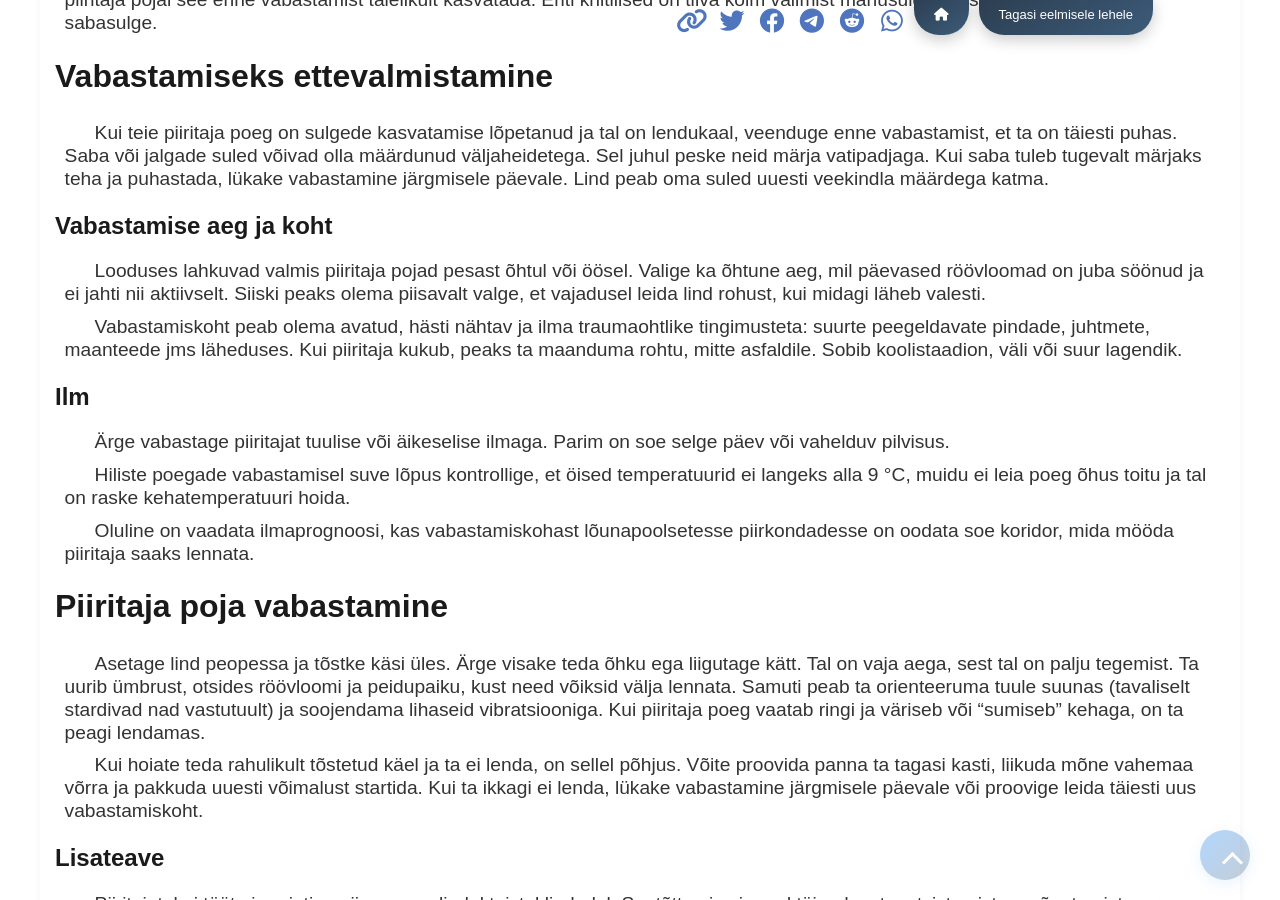
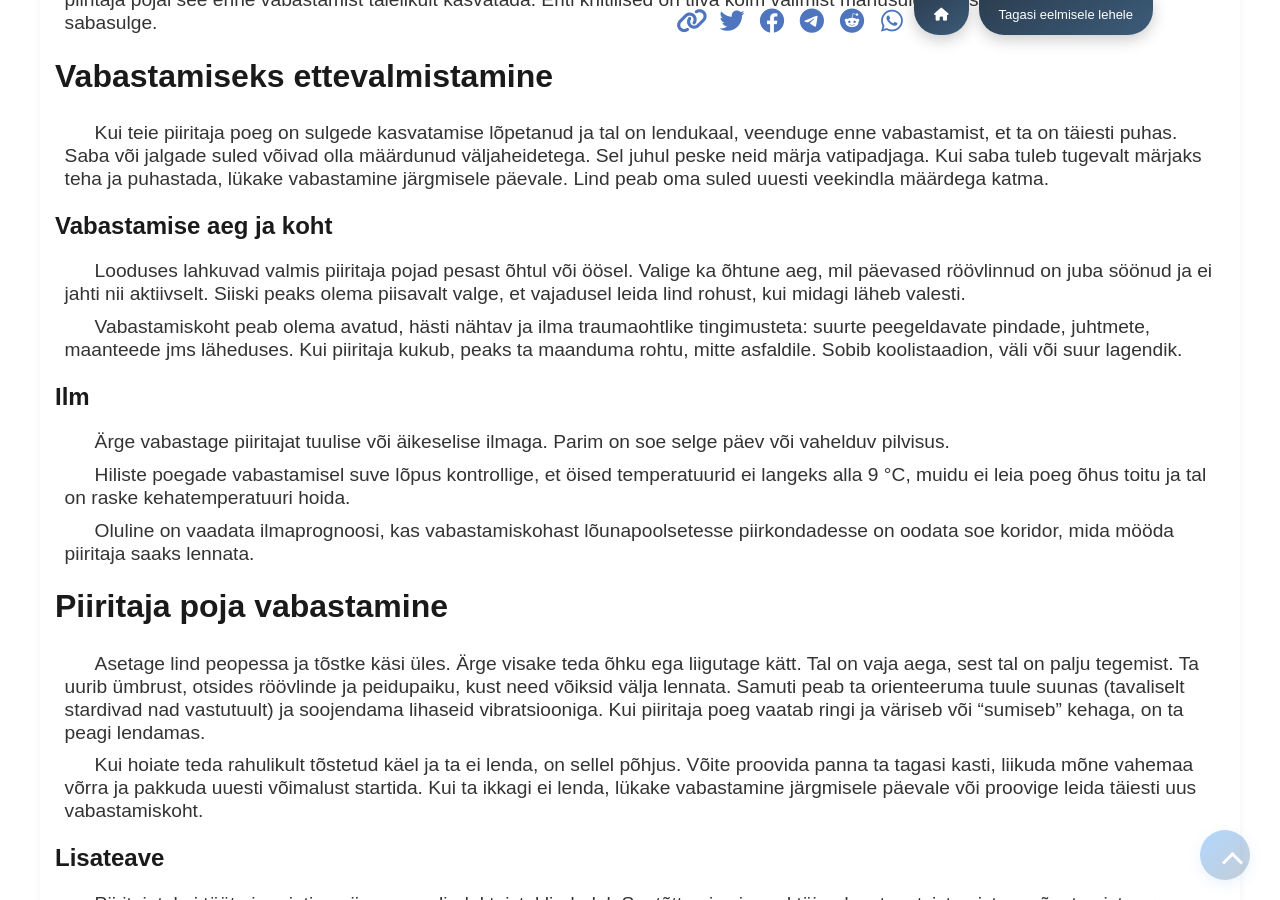
Before and after one commit to loodus-wiki/apus-apus, a Jekyll site: the page built from docs/est/back-to-nature.md, in a window 1280 px wide and 900 px high, scrolled down 5390 px. Built offline with Jekyll 4.4.1, drawn with Linux system fonts in a browser that asks for light colours.

Commit message:
röövlinde

```diff
--- a/docs/est/back-to-nature.md
+++ b/docs/est/back-to-nature.md
@@ -100,7 +100,7 @@ Kui teie piiritaja poeg on sulgede kasvatamise lõpetanud ja tal on lendukaal, v
 
 ## Vabastamise aeg ja koht
 
-Looduses lahkuvad valmis piiritaja pojad pesast õhtul või öösel. Valige ka õhtune aeg, mil päevased röövloomad on juba söönud ja ei jahti nii aktiivselt. Siiski peaks olema piisavalt valge, et vajadusel leida lind rohust, kui midagi läheb valesti.
+Looduses lahkuvad valmis piiritaja pojad pesast õhtul või öösel. Valige ka õhtune aeg, mil päevased röövlinnud on juba söönud ja ei jahti nii aktiivselt. Siiski peaks olema piisavalt valge, et vajadusel leida lind rohust, kui midagi läheb valesti.
 
 Vabastamiskoht peab olema avatud, hästi nähtav ja ilma traumaohtlike tingimusteta: suurte peegeldavate pindade, juhtmete, maanteede jms läheduses. Kui piiritaja kukub, peaks ta maanduma rohtu, mitte asfaldile. Sobib koolistaadion, väli või suur lagendik.
 
@@ -114,7 +114,7 @@ Oluline on vaadata ilmaprognoosi, kas vabastamiskohast lõunapoolsetesse piirkon
 
 # Piiritaja poja vabastamine
 
-Asetage lind peopessa ja tõstke käsi üles. Ärge visake teda õhku ega liigutage kätt. Tal on vaja aega, sest tal on palju tegemist. Ta uurib ümbrust, otsides röövloomi ja peidupaiku, kust need võiksid välja lennata. Samuti peab ta orienteeruma tuule suunas (tavaliselt stardivad nad vastutuult) ja soojendama lihaseid vibratsiooniga. Kui piiritaja poeg vaatab ringi ja väriseb või “sumiseb” kehaga, on ta peagi lendamas.
+Asetage lind peopessa ja tõstke käsi üles. Ärge visake teda õhku ega liigutage kätt. Tal on vaja aega, sest tal on palju tegemist. Ta uurib ümbrust, otsides röövlinde ja peidupaiku, kust need võiksid välja lennata. Samuti peab ta orienteeruma tuule suunas (tavaliselt stardivad nad vastutuult) ja soojendama lihaseid vibratsiooniga. Kui piiritaja poeg vaatab ringi ja väriseb või “sumiseb” kehaga, on ta peagi lendamas.
 
 Kui hoiate teda rahulikult tõstetud käel ja ta ei lenda, on sellel põhjus. Võite proovida panna ta tagasi kasti, liikuda mõne vahemaa võrra ja pakkuda uuesti võimalust startida. Kui ta ikkagi ei lenda, lükake vabastamine järgmisele päevale või proovige leida täiesti uus vabastamiskoht.
 
```
Also changed, not shown: docs/est/index.md (+4 -2 lines), docs/ru/more-information.md (+4 -0 lines).
